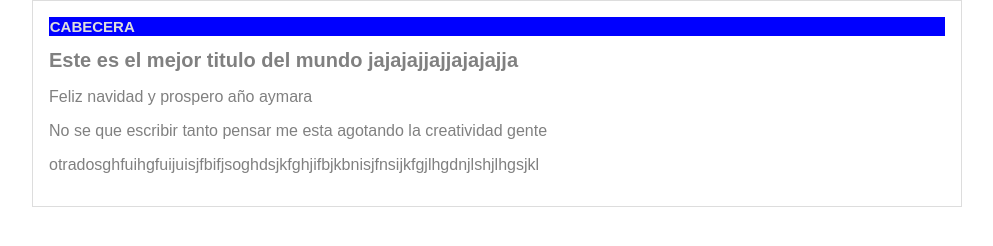
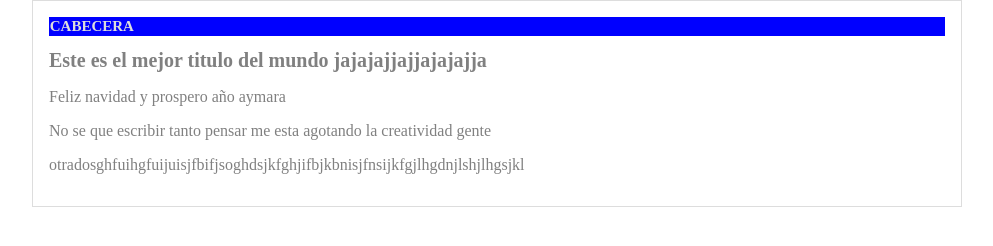
Before and after one commit to YerckoRamiro/My_Blog, a plain HTML site: page file1.html in a window 1280 px wide. Shown: the whole page, without its empty margins (143-1136 px from the left). Drawn offline with Linux system fonts and the light colour scheme.

Commit message:
Cambio a la mejor tipografia del mundo mindial

```diff
--- a/css2.css
+++ b/css2.css
@@ -13,7 +13,7 @@ body{
     text-align: left;
     border: 1px solid #ddd;
     margin: 0 auto;
-    font-family: "arial";
+    font-family: "curier";
 }
 
 #contenedor h1 {
```
